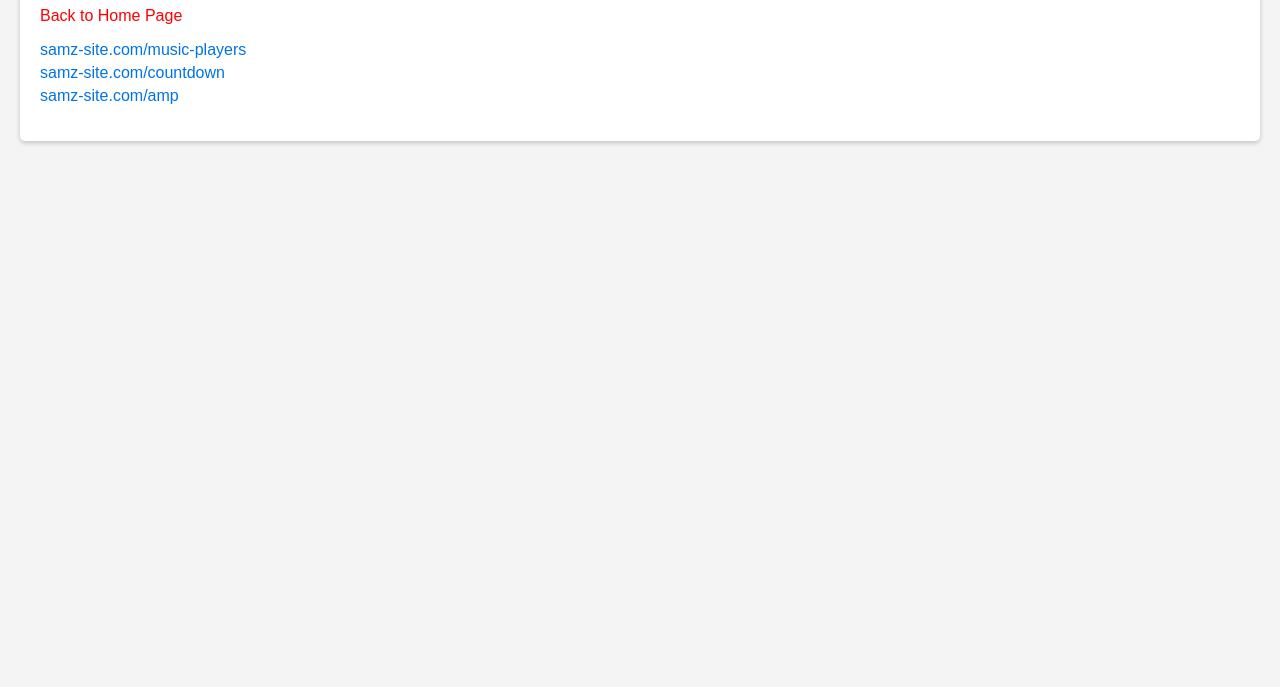
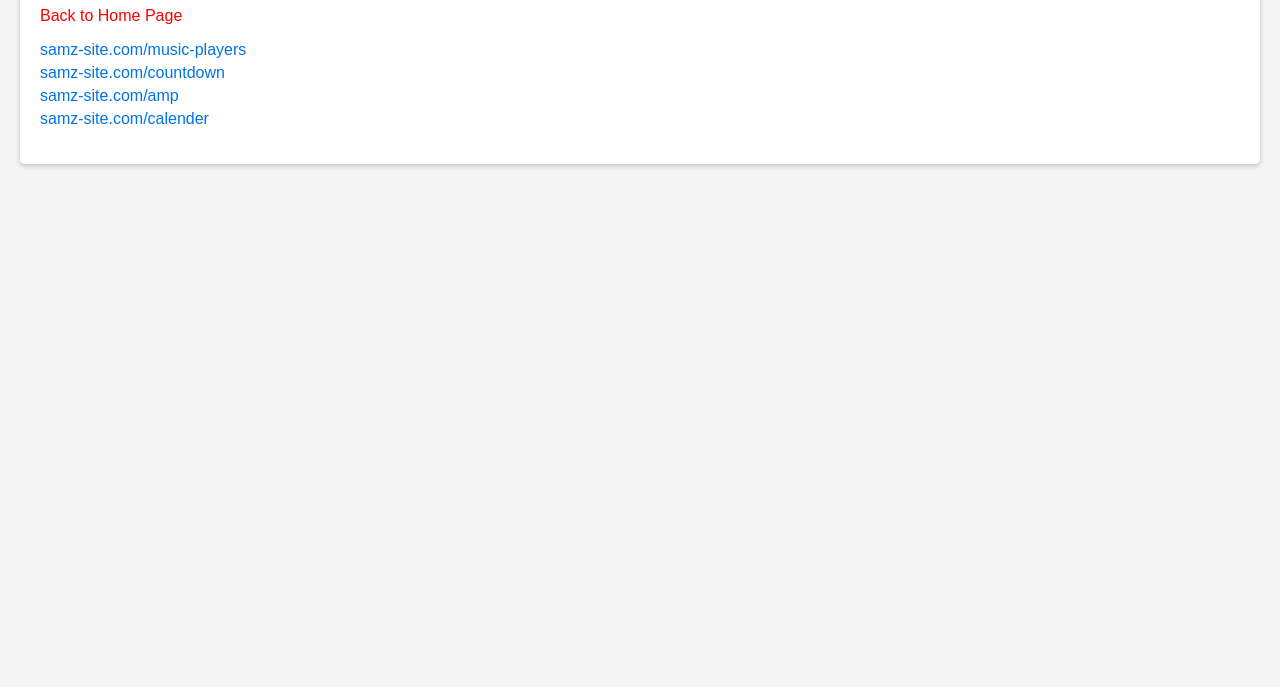
Before and after one commit to samiiiiiiur/ezjvi2nett, a plain HTML site: page stuff.html in a window 1280 px wide. Shown: the part 113-800 px from the top of the page. Drawn offline with Linux system fonts and the light colour scheme.

Commit message:
Update stuff.html

```diff
--- a/stuff.html
+++ b/stuff.html
@@ -12,6 +12,8 @@
 <li><a href="https://samz-site.com/music-players">samz-site.com/music-players</a>
 <li><a href="https://samz-site.com/countdown">samz-site.com/countdown</a>
 <li><a href="https://samz-site.com/amp">samz-site.com/amp</a></li>
+<li><a href="https://samz-site.com/calender">samz-site.com/calender</a></li>
+
 </ul>
 </div>
 </body>
```
